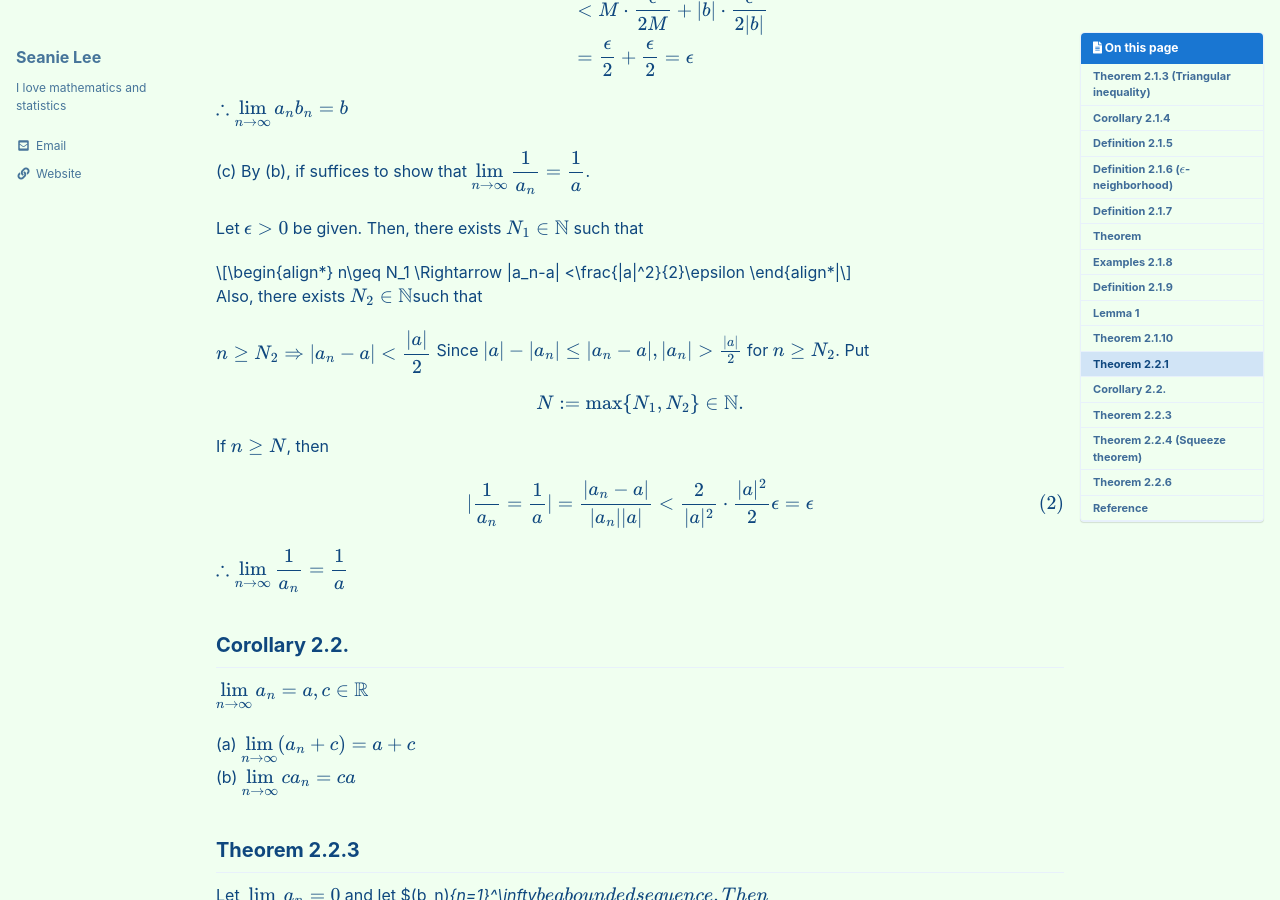
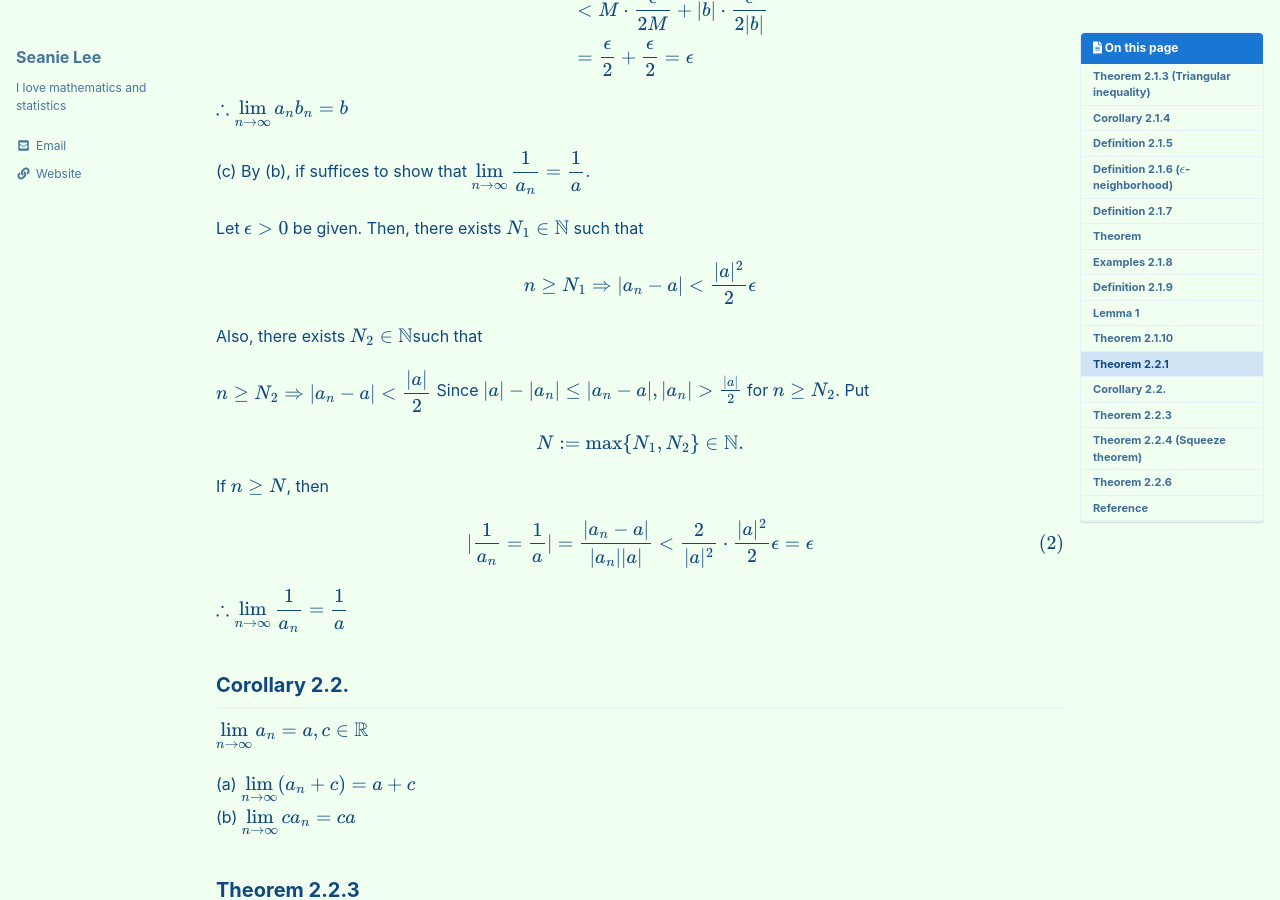
Before and after one commit to seanie12/blog, a Jekyll site: the page built from _posts/2020-11-14-sequence.md, in a window 1280 px wide and 900 px high, scrolled down 4454 px. Built offline with Jekyll 4.4.1, drawn with Linux system fonts in a browser that asks for light colours; cached includes are drawn as plain includes; formulas are drawn with MathJax 3.

Commit message:
Update 2020-11-14-sequence.md

```diff
--- a/_posts/2020-11-14-sequence.md
+++ b/_posts/2020-11-14-sequence.md
@@ -236,7 +236,7 @@ Let $\epsilon >0$ be given. Then, there exists $N_1 \in\mathbb{N}$ such that
 $$
 \begin{align*}
 n\geq N_1 \Rightarrow |a_n-a| <\frac{|a|^2}{2}\epsilon
-\end{align*|
+\end{align*}
 $$
 
 Also, there exists $N_2\in \mathbb{N}$such that
```
